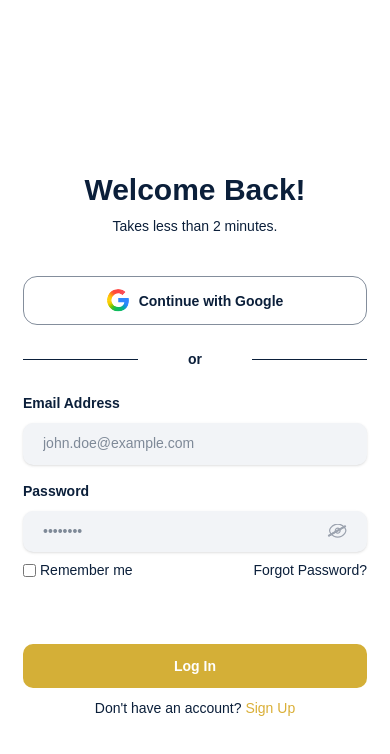
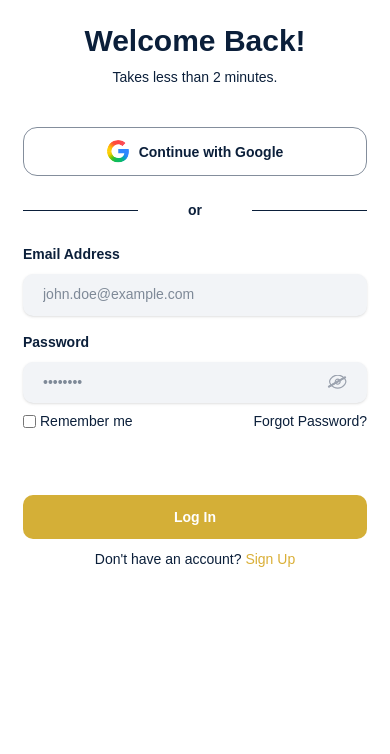
Before and after one commit to Planit-co/planit-web, a React (Vite) app in the folder planit/: page /signin in a window 390 px wide. Shown: the top 754 px of the page. Built offline with nearby package versions, Linux system fonts and the light colour scheme.

Commit message:
worked on the signin mobile screen

```diff
--- a/planit/src/Pages/auth/SignInPage.jsx
+++ b/planit/src/Pages/auth/SignInPage.jsx
@@ -16,7 +16,7 @@ const SignInPage = () => {
     <div className="signup-container flex items-center justify-center md:gap-5 lg:gap-24 ">
       <DesktopHero addedClassName={"mb-40"} />
 
-      <div className="form-container flex flex-col w-full sm:w-3/5 md:w-1/3 min-h-screen justify-center">
+      <div className="form-container flex flex-col w-full sm:w-3/5 md:w-1/3 justify-center">
         <h2 className="text-3xl xl:text-4xl font-bold mb-2 text-center">
           Welcome Back!
         </h2>
```
